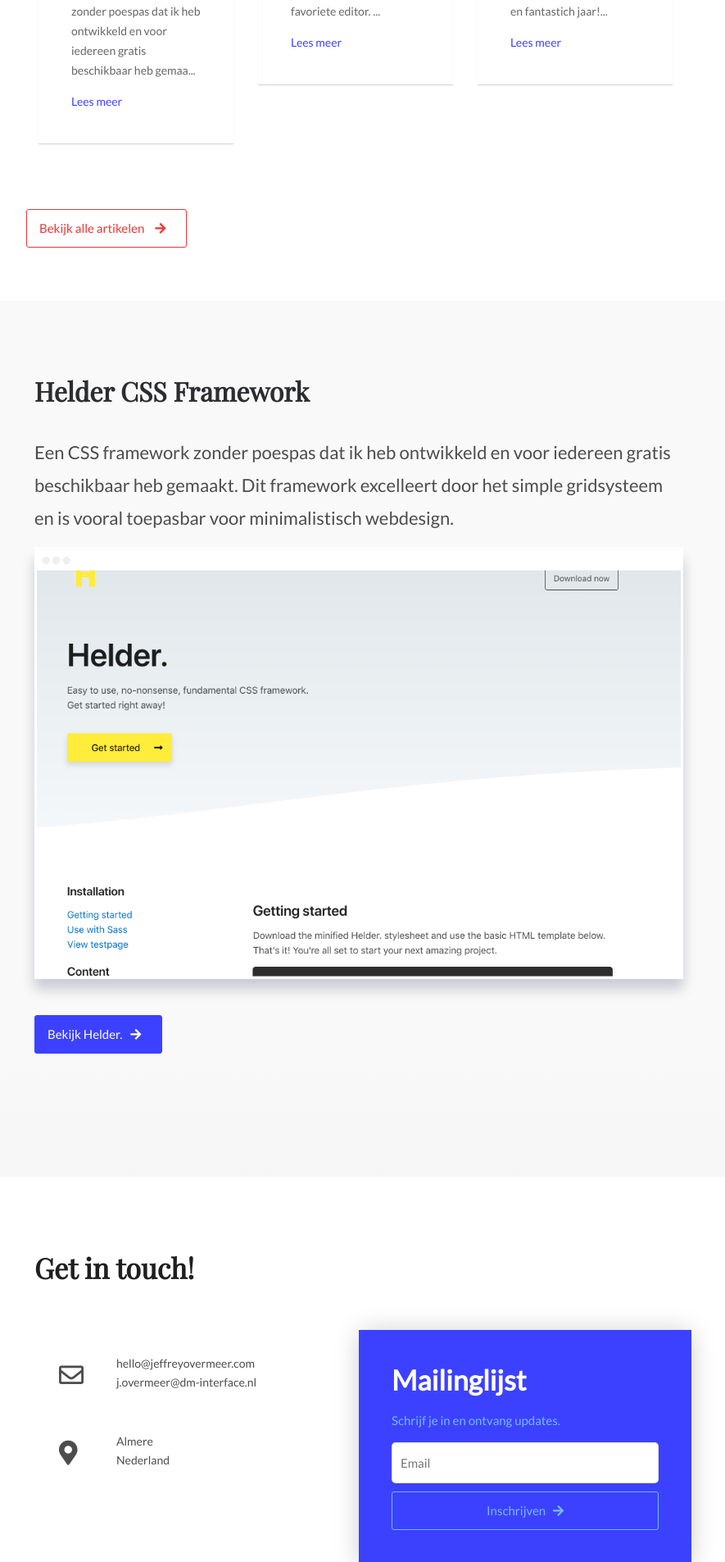
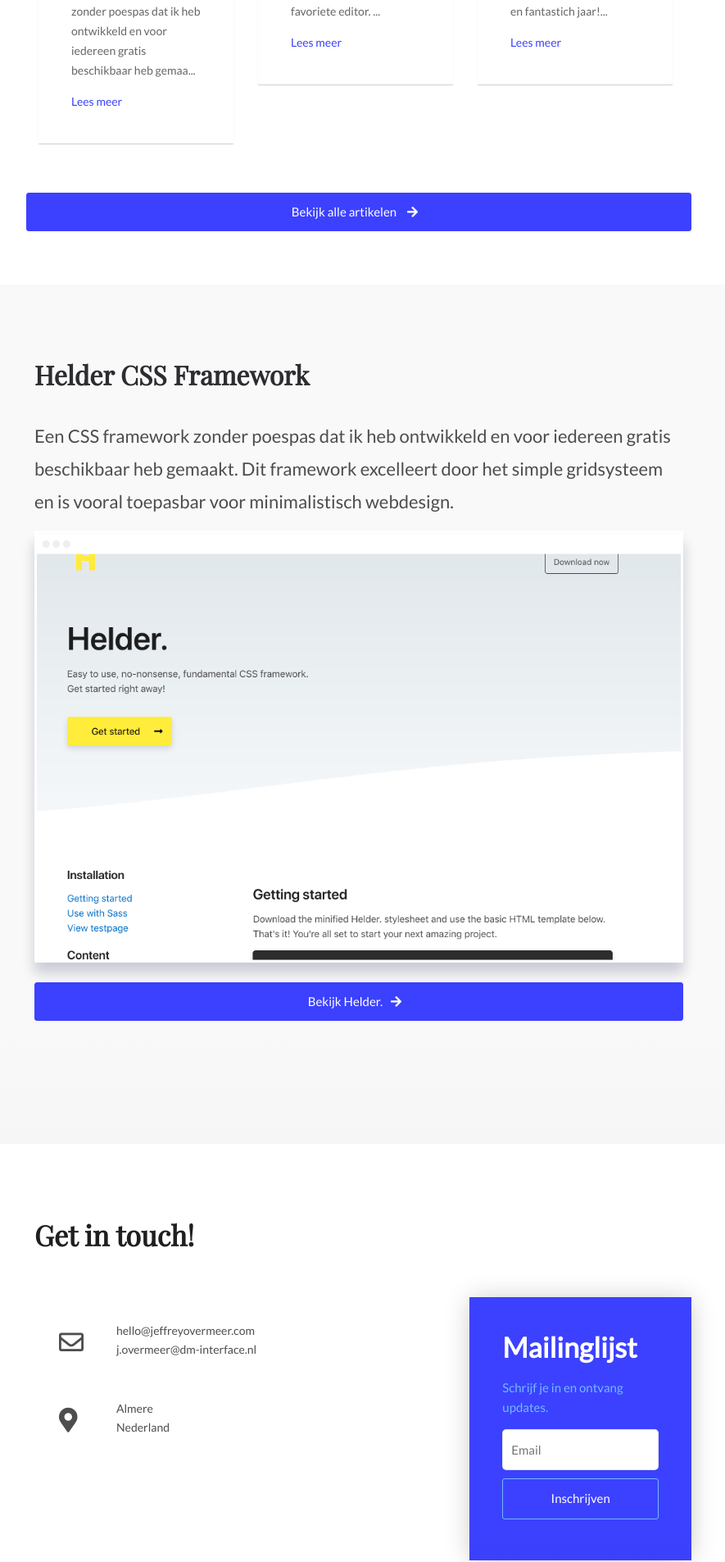
Before and after one commit to jeffrey-over/jeffrey-over.github.io, a Jekyll site: the page built from index.html, in a window 1280 px wide. Shown: the part 1103-3008 px from the top of the page at 82% size, without its empty margins (202-1087 px from the left). Built offline with Jekyll 4.4.1, drawn with Linux system fonts in a browser that asks for light colours; nearby versions of some CDN libraries; some web fonts are replaced; library files that are not in the unit come from our copies; comment, search, counter and statistics services are not loaded.

Commit message:
added mailchimp

```diff
--- a/_includes/footer.html
+++ b/_includes/footer.html
@@ -13,11 +13,31 @@
 					<div class="half column">
 							{% if page.url != "/index.html" %}
 							<h5>Mailinglijst</h5>
-						<form>
-								<p>Schrijf je in en ontvang updates.</p>
-								<input type="email" required placeholder="Email">
-								<button type="submit">Inschrijven&nbsp;&nbsp; <i class="fas fa-arrow-right"></i></button>
-							</form>
+                 <!-- Begin MailChimp Signup Form -->
+
+<style type="text/css">
+	#mc_embed_signup{background:transparent; clear:left;  }
+	/* Add your own MailChimp form style overrides in your site stylesheet or in this style block.
+	   We recommend moving this block and the preceding CSS link to the HEAD of your HTML file. */
+</style>
+<div id="mc_embed_signup">
+<form action="https://google.us15.list-manage.com/subscribe/post?u=ccb85f8cfccbb802f131c6098&amp;id=0c35ee9d53" method="post" id="mc-embedded-subscribe-form" name="mc-embedded-subscribe-form" class="validate" target="_blank" novalidate>
+    <div id="mc_embed_signup_scroll">
+        <p>Schrijf je in en ontvang updates.</p>
+<div class="mc-field-group">
+	<input type="email" value="" required placeholder="Email" name="EMAIL" class="required email" id="mce-EMAIL">
+</div>
+	<div id="mce-responses" class="clear">
+		<div class="response" id="mce-error-response" style="display:none"></div>
+		<div class="response" id="mce-success-response" style="display:none"></div>
+	</div>    <!-- real people should not fill this in and expect good things - do not remove this or risk form bot signups-->
+    <div style="position: absolute; left: -5000px;" aria-hidden="true"><input type="text" name="b_ccb85f8cfccbb802f131c6098_0c35ee9d53" tabindex="-1" value=""></div>
+    <div class="clear"><input type="submit" value="Inschrijven" name="subscribe" id="mc-embedded-subscribe" class="button"></div>
+    </div>
+</form>
+</div>
+<script type='text/javascript' src='//s3.amazonaws.com/downloads.mailchimp.com/js/mc-validate.js'></script><script type='text/javascript'>(function($) {window.fnames = new Array(); window.ftypes = new Array();fnames[0]='EMAIL';ftypes[0]='email';fnames[1]='FNAME';ftypes[1]='text';fnames[2]='LNAME';ftypes[2]='text';fnames[3]='ADDRESS';ftypes[3]='address';fnames[4]='PHONE';ftypes[4]='phone';}(jQuery));var $mcj = jQuery.noConflict(true);</script>
+<!--End mc_embed_signup-->
 						 {% endif %}
 
 					</div>
--- a/_sass/base/_variables.scss
+++ b/_sass/base/_variables.scss
@@ -91,7 +91,7 @@
 $button-border-radius: 3px;
 $button-text-transform: none;
 $button-padding: 1.5rem;
-$button-margin: 2rem 0 0.5rem 0;
+$button-margin: 0 0 0.5rem 0;
 
 // Cards
 $card-padding: 0;
--- a/_sass/components/_forms.scss
+++ b/_sass/components/_forms.scss
@@ -15,7 +15,7 @@
     -webkit-font-smoothing: antialiased;
 }
 
-[type=color], [type=date], [type=datetime-local], [type=datetime], [type=email], [type=month], [type=number], [type=password], [type=search], [type=tel], [type=text], [type=time], [type=url], [type=week], select, textarea {
+#mc_embed_signup .button, #mc_embed_signup input, #mc_embed_signup input, #mc_embed_signup .mc-field-group input, [type=color], [type=date], [type=datetime-local], [type=datetime], [type=email], [type=month], [type=number], [type=password], [type=search], [type=tel], [type=text], [type=time], [type=url], [type=week], select, textarea {
     @extend .has-border;
     display: block;
     border-radius: $input-border-radius;
--- a/_sass/sections/_subscription.scss
+++ b/_sass/sections/_subscription.scss
@@ -28,3 +28,16 @@
     color: #ffffff;
     margin-top: 0;
 }
+
+.subscription input[type="submit"] {
+    border-color: #74b9ff !important;
+    color: #74b9ff;
+}
+
+.subscription #mc_embed_signup #mce-success-response {
+    color: #fff !important;
+    display: none;
+    /* background: #ffffff; */
+    width: 100%;
+    margin: 0;
+}
--- a/css/custom.css
+++ b/css/custom.css
@@ -26,15 +26,18 @@
 
 
 
-a.button, button {
-    background: #3c41ff;
-    border-color: #3c41ff;
-    border-radius: 3px;
+input[type="submit"], a.button, button {
+    background: #3c41ff !important;
+    border-color: #3c41ff !important;
+    border-radius: 3px !important;
+    color: #fff !important;
+    width: 100%;
+    margin: 0 0 0.5rem 0;
 }
 
-a.button:hover, a.button:active, a.button:visited, a.button:focus, button:hover, button:active, button:visited, button:focus {
-    background: #3c41ff;
-    border-color: #3c41ff;
+input[type="submit"]:hover, a.button:hover, a.button:active, a.button:visited, a.button:focus, button:hover, button:active, button:visited, button:focus {
+    background: #3c41ff !important;
+    border-color: #3c41ff !important;
 }
 
 .has-small-width {
--- a/index.html
+++ b/index.html
@@ -103,7 +103,7 @@
                     </div>
                 </div>
                 <div class="columns">
-                        <div class="half column">
+                        <div class="two-thirds column">
 
 
 
@@ -120,14 +120,36 @@
                                             </div>
 
                             </div>
-                            <div class="half column subscription">
+                            <div class="third column subscription">
                                 <h2>Mailinglijst</h2>
-                                <form>
-                                        <p>Schrijf je in en ontvang updates.</p>
-                                        <input type="email" required placeholder="Email">
-                                        <button type="submit">Inschrijven&nbsp;&nbsp; <i class="fas fa-arrow-right"></i></button>
-                                        <div class="clearfix"></div>
-                                    </form>
+
+
+
+                                   <!-- Begin MailChimp Signup Form -->
+
+<style type="text/css">
+	#mc_embed_signup{background:transparent; clear:left;  }
+	/* Add your own MailChimp form style overrides in your site stylesheet or in this style block.
+	   We recommend moving this block and the preceding CSS link to the HEAD of your HTML file. */
+</style>
+<div id="mc_embed_signup">
+<form action="https://google.us15.list-manage.com/subscribe/post?u=ccb85f8cfccbb802f131c6098&amp;id=0c35ee9d53" method="post" id="mc-embedded-subscribe-form" name="mc-embedded-subscribe-form" class="validate" target="_blank" novalidate>
+    <div id="mc_embed_signup_scroll">
+        <p>Schrijf je in en ontvang updates.</p>
+<div class="mc-field-group">
+	<input type="email" value="" required placeholder="Email" name="EMAIL" class="required email" id="mce-EMAIL">
+</div>
+	<div id="mce-responses" class="clear">
+		<div class="response" id="mce-error-response" style="display:none"></div>
+		<div class="response" id="mce-success-response" style="display:none"></div>
+	</div>    <!-- real people should not fill this in and expect good things - do not remove this or risk form bot signups-->
+    <div style="position: absolute; left: -5000px;" aria-hidden="true"><input type="text" name="b_ccb85f8cfccbb802f131c6098_0c35ee9d53" tabindex="-1" value=""></div>
+    <div class="clear"><input type="submit" value="Inschrijven" name="subscribe" id="mc-embedded-subscribe" class="button"></div>
+    </div>
+</form>
+</div>
+<script type='text/javascript' src='//s3.amazonaws.com/downloads.mailchimp.com/js/mc-validate.js'></script><script type='text/javascript'>(function($) {window.fnames = new Array(); window.ftypes = new Array();fnames[0]='EMAIL';ftypes[0]='email';fnames[1]='FNAME';ftypes[1]='text';fnames[2]='LNAME';ftypes[2]='text';fnames[3]='ADDRESS';ftypes[3]='address';fnames[4]='PHONE';ftypes[4]='phone';}(jQuery));var $mcj = jQuery.noConflict(true);</script>
+<!--End mc_embed_signup-->
 
                                 </div>
                     </div>
```
